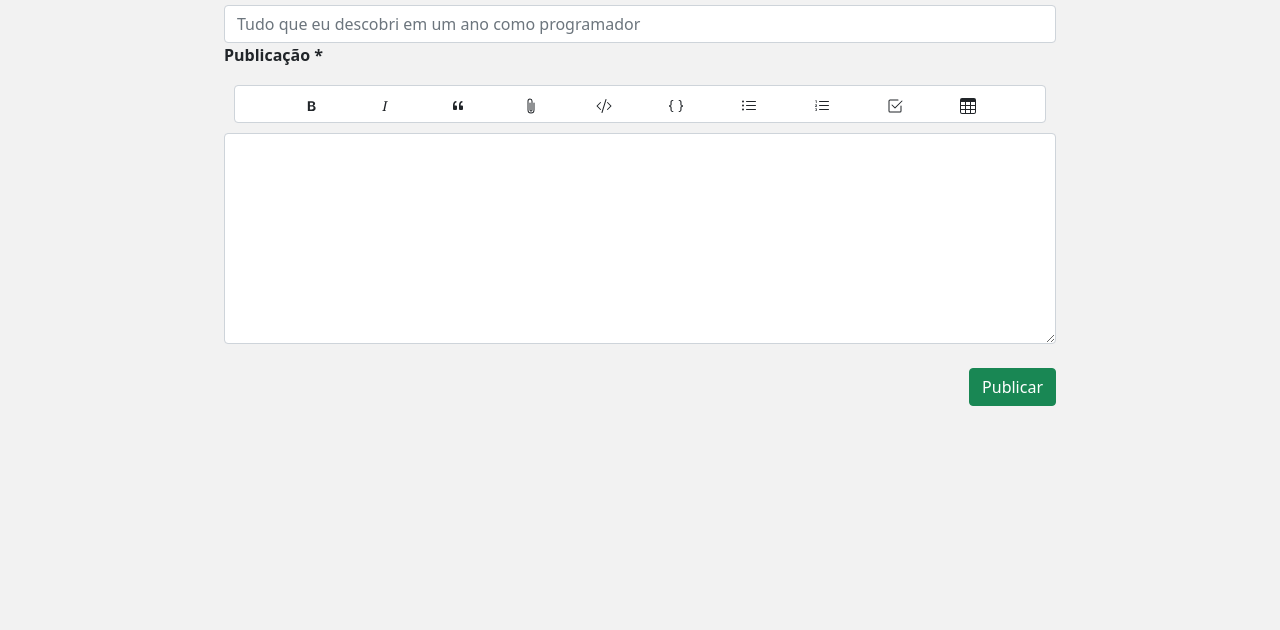
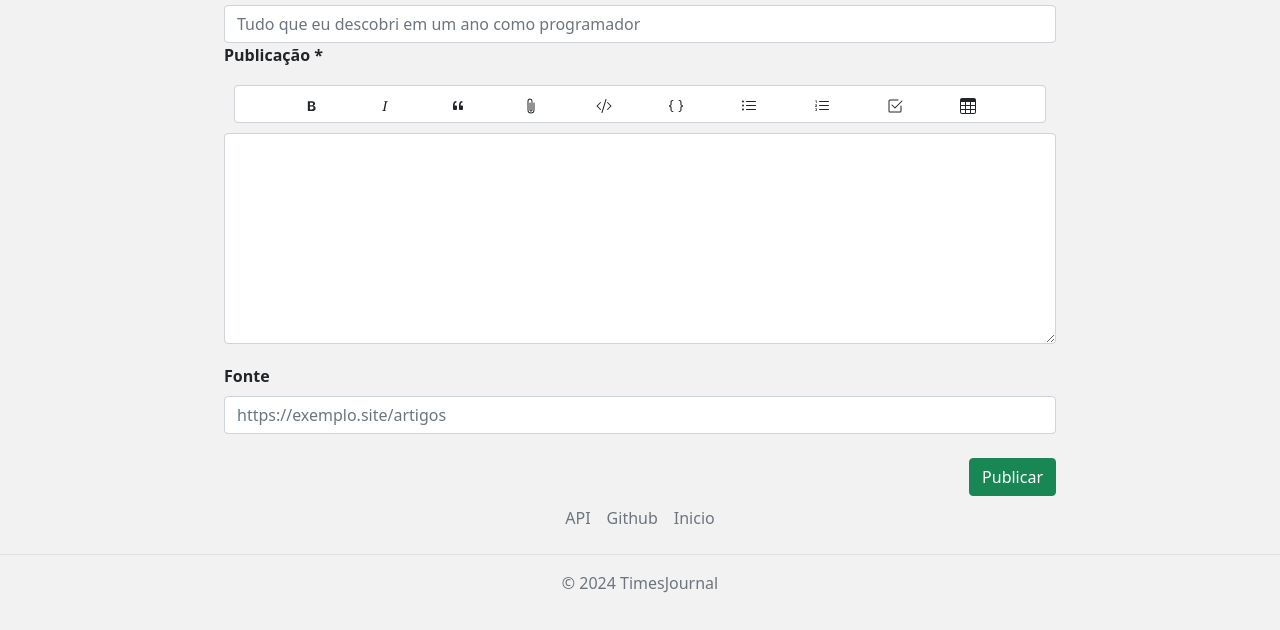
Before and after one commit to ZorroSec/timesjournal, a plain HTML site: page app/views/publicar.html in a window 1280 px wide. Shown: the part 218-848 px from the top of the page. Before the commit the page ends 800 px from the top, so only its background shows below. Drawn offline with nearby package versions, Linux system fonts and the light colour scheme.

Commit message:
feat: create a footer in /publicar

```diff
--- a/app/views/publicar.html
+++ b/app/views/publicar.html
@@ -103,6 +103,13 @@ div.embeds-links{
     display: flex;
     align-items: center;
     justify-content: space-evenly;
+}
+hr.h-divider{
+    margin-top: 5px;
+    margin-bottom: 5px;
+    height: 1px;
+    width: 100%;
+    border-top: 1px solid gray;
 }
     </style>
 </head>
@@ -279,7 +286,11 @@ div.embeds-links{
                             </div>
                         </div>
                     </div>
-                    <textarea name="post" id="post" class="form-control" style="height: 211px;"></textarea>
+                    <textarea name="post" id="post" class="form-control" style="height: 211px; padding: 2.2em;"></textarea>
+                </div>
+                <div class="form-group" style="margin-top: 20px;">
+                    <label for="fonte" class="form-label"><strong>Fonte</strong></label>
+                    <input type="url" name="fonte" id="fonte" class="form-control" placeholder="https://exemplo.site/artigos">
                 </div>
                 <br>
                 <div class="form-group" style="float: right;">
@@ -288,7 +299,20 @@ div.embeds-links{
             </form>
         </div>
     </section>
-
+    <footer class="py-3 my-4">
+        <ul class="nav justify-content-center border-bottom pb-3 mb-3">
+            <li class="nav-item">
+                <a href="#" class="nav-link px-2 text-muted">API</a>
+            </li>
+            <li class="nav-item">
+                <a href="#" class="nav-link px-2 text-muted">Github</a>
+            </li>
+            <li class="nav-item">
+                <a href="#" class="nav-link px-2 text-muted">Inicio</a>
+            </li>
+        </ul>
+        <p class="text-center text-muted">&copy; 2024 TimesJournal</p>
+    </footer>
     <script>
         // textarea
         const textArea = document.getElementById('post')
```
